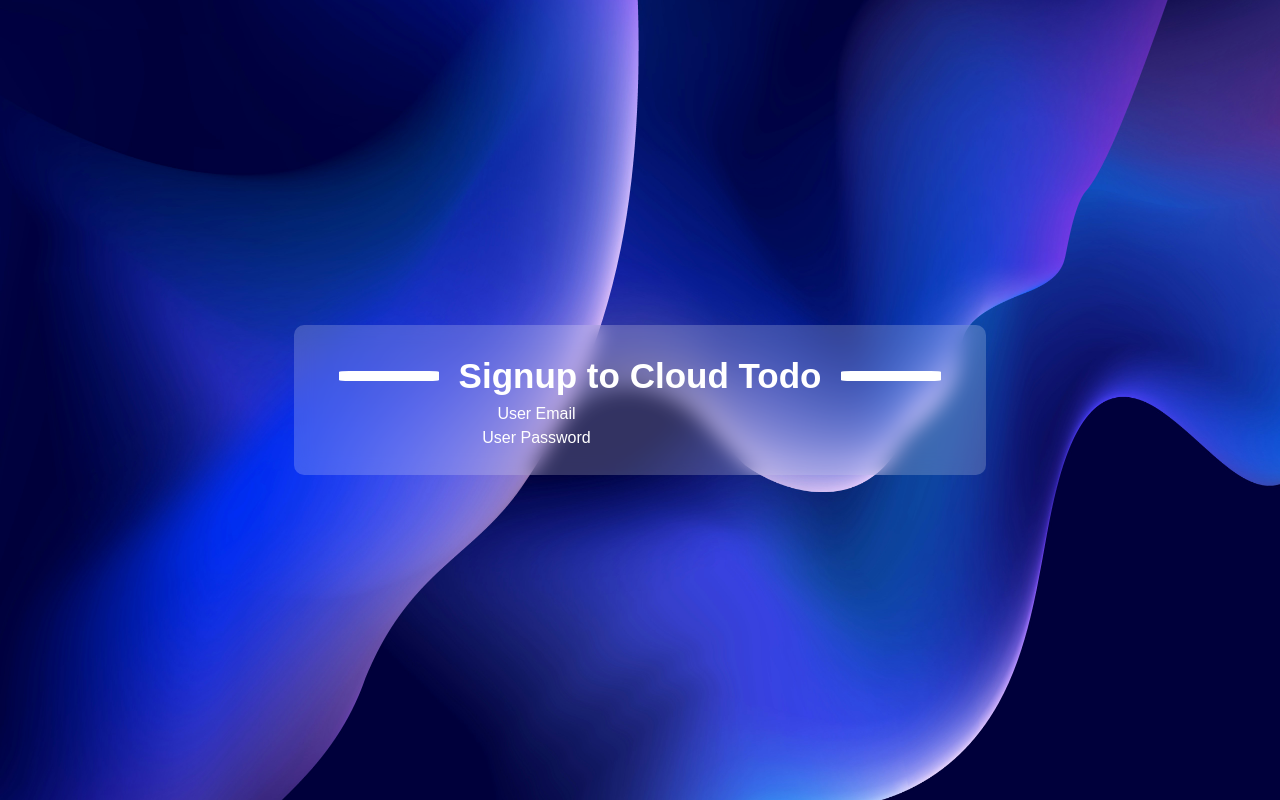
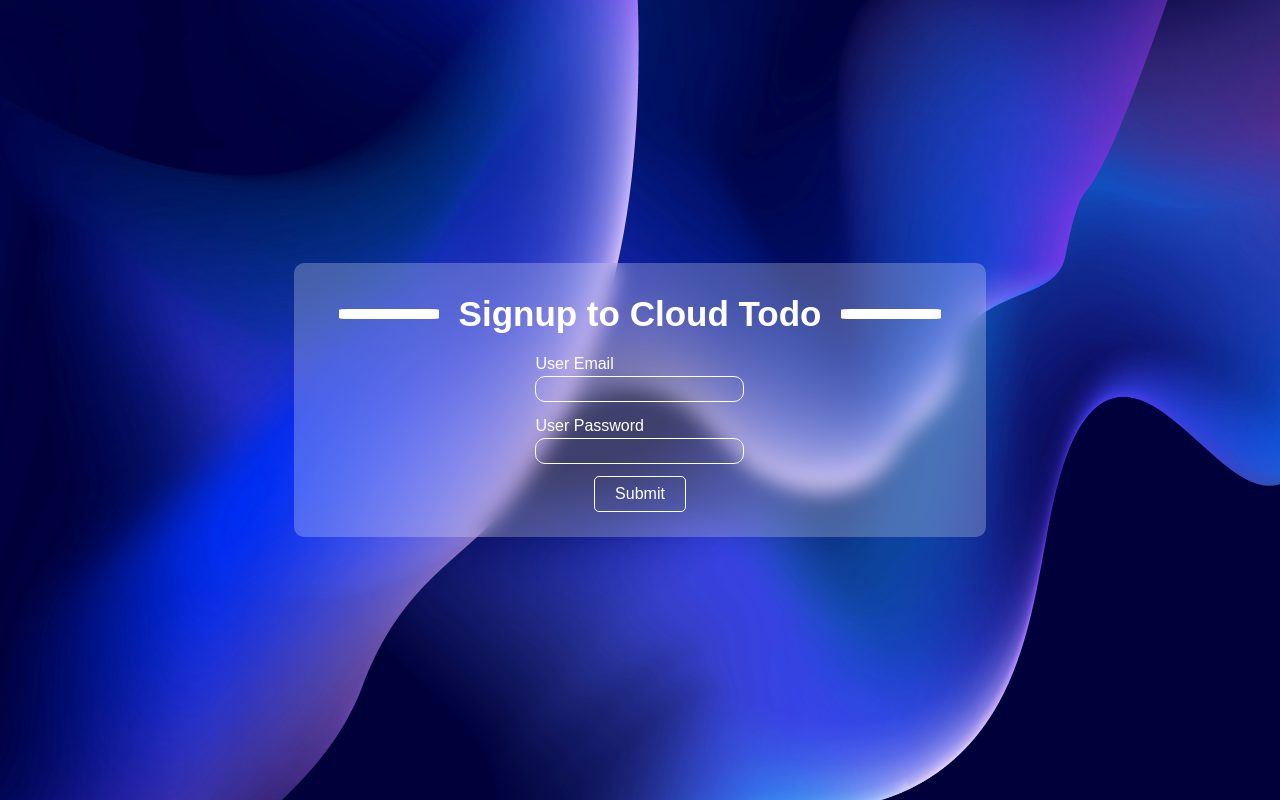
Before and after one commit to xantrailstudio/nextjs-cloud-todo, a Next.js app: page /signup in a window 1280 px wide. Built offline with nearby package versions, Linux system fonts and the light colour scheme.

Commit message:
Completing the Login Page front-end

```diff
--- a/src/app/form.css
+++ b/src/app/form.css
@@ -4,6 +4,7 @@
   --lightgrey: #999999;
   --darkgrey: #222222;
   --midgrey: #555555;
+  --blue: rgb(0, 94, 255);
 }
 
 .justify-center {
@@ -155,3 +156,68 @@
 .color-white h1{
     color: white !important;
 }
+
+.border-1-solid-black{
+    border: 1px solid black;
+}
+.border-1-solid-white{
+    border: 1px solid white;
+}
+
+.btn-transparent{
+    background-color: transparent !important;
+}
+
+.btn-transparent-white{
+    background-color: transparent;
+    color: white !important;
+    border: 1px solid white !important;
+    border-radius: 10px;
+    padding: 5px 20px;
+    transition: 0.5s;
+}
+.btn-transparent-white:hover{
+    background-color: white;
+    color: blue;
+}
+
+.btn{
+    outline: none;
+    border: none;
+    border: 1px solid black;
+    border-radius: 5px;
+    padding: 5px 20px;
+    color: black;
+    transition: 0.3s;
+    background-color: wheat;
+    user-select: none;
+    cursor: pointer;
+}
+
+.btn:hover{
+    transform: scale(1.1);
+    transition: 0.3s;
+    background-color: black;
+    color: white;
+    border: 1px solid white;
+}
+
+.margin-top-100{
+    margin-top: 100px;
+}
+.margin-top-75{
+    margin-top: 75px;
+}
+.margin-top-50{
+    margin-top: 50px;
+}
+.margin-top-25{
+    margin-top: 25px;
+}
+.margin-top-12{
+    margin-top: 12px;
+}
+
+.color-blue{
+    color: var(--blue)
+}
--- a/src/app/signup/page.tsx
+++ b/src/app/signup/page.tsx
@@ -13,25 +13,32 @@ export default function Signup() {
         className="background-img"
       />
       <div className="justify-center align-center width-full height-full flex background-transparent color-white">
-        <div className="signup-form background-transparent background-blur flex flex-column padding-25">
+        <div className="signup-form background-transparent background-blur-25 flex flex-column padding-25">
           <div className="form-title text-center flex align-center justifyenter">
             <span className="form-title-side-decoration-white"></span>
             <h1>Signup to Cloud Todo</h1>
             <span className="form-title-side-decoration-white"></span>
           </div>
           <div className="form flex flex-column">
-            <div className="email-input-box">
+            <div className="email-input-box flex flex-column margin-top-12">
               <label htmlFor="email">User Email</label>
-              <input type="text" id="email" className="input input-text" />
+              <input
+                type="text"
+                id="email"
+                className="input input-text border-1-solid-white"
+              />
             </div>
-            <div className="password-input-box">
+            <div className="password-input-box flex flex-column margin-top-12">
               <label htmlFor="password">User Password</label>
               <input
                 type="text"
                 id="password"
-                className="input input-password"
+                className="input input-password border-1-solid-white"
               />
             </div>
+            <button className="btn btn-transparent btn-transparent-white margin-top-12">
+              Submit
+            </button>
           </div>
         </div>
       </div>
```
